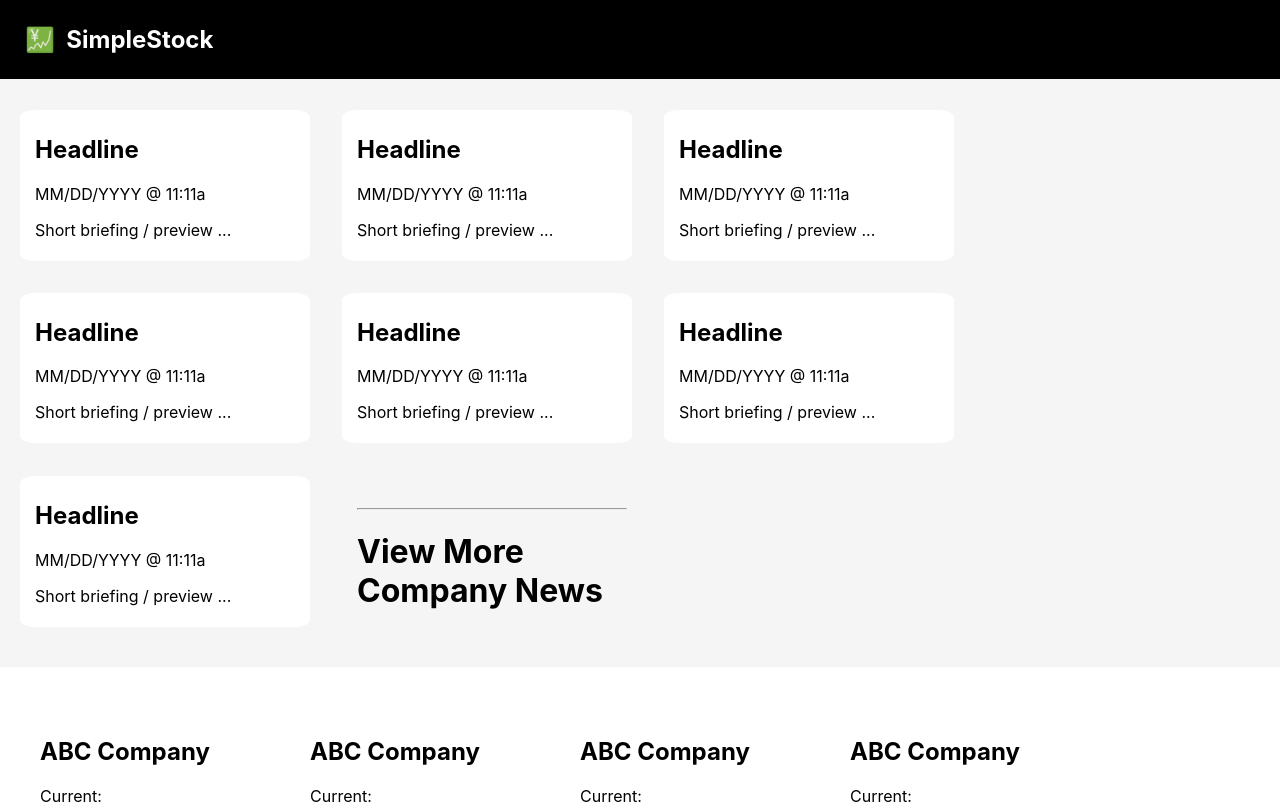
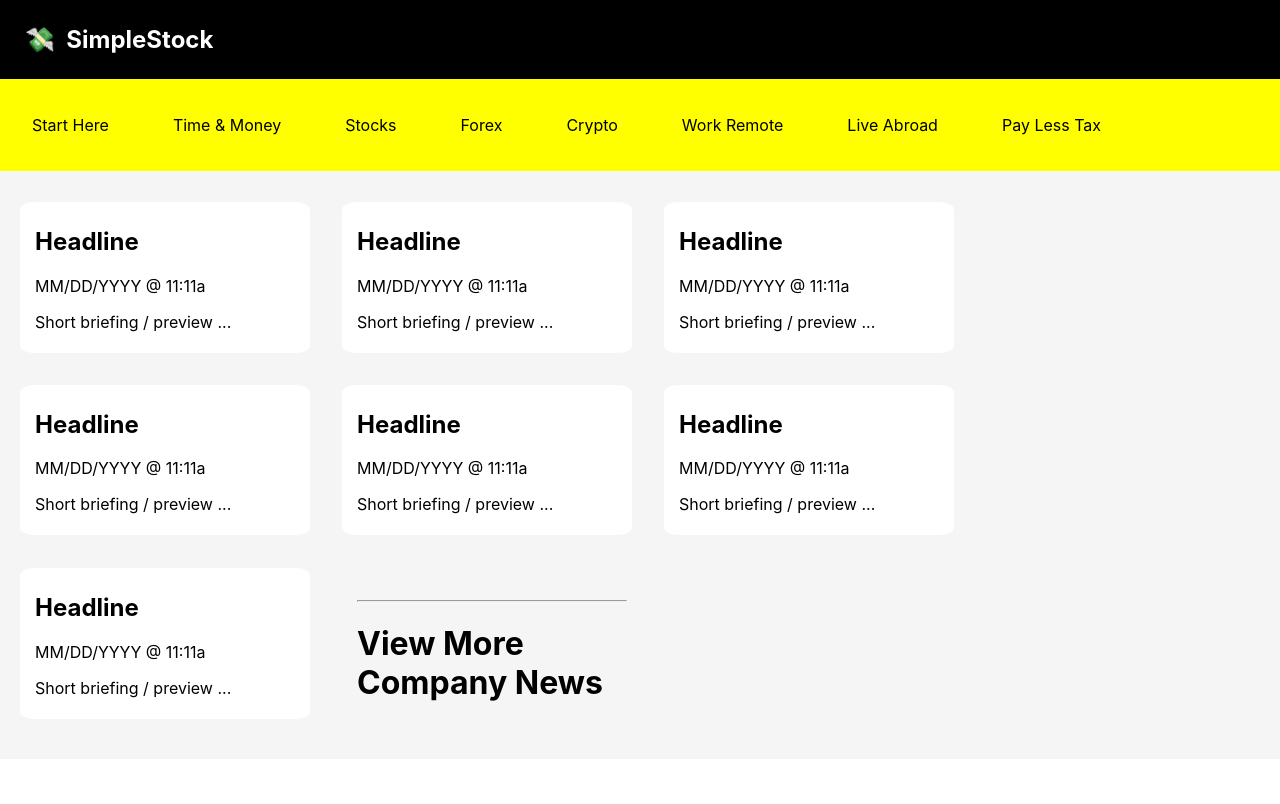
Before and after one commit to xmd404/simple-stock, a React (Create React App) app: page / in a window 1280 px wide. Shown: the top 804 px of the page. Built offline with nearby package versions, Linux system fonts and the light colour scheme.

Commit message:
add links to navbar

```diff
--- a/src/components/navbar/navbar.js
+++ b/src/components/navbar/navbar.js
@@ -7,11 +7,33 @@ const NavbarStyle = {
   backgroundColor: '#000',
 };
 
+const MenuStyle = {
+  backgroundColor: 'yellow',
+};
+
+const LinkStyle = {
+  height: '100%',
+  display: 'inline-block',
+  padding: '1.25em 2.00em',
+};
+
 const Navbar = () =>
-  <div style={NavbarStyle}>
-    <h2>
-      <span role='img' aria-label='stock chart emoji'>💹 &nbsp;</span>SimpleStock
-    </h2>
+  <div>
+    <div style={NavbarStyle}>
+      <h2>
+        <span role='img' aria-label='money with wings emoji'>💸 &nbsp;</span>SimpleStock
+      </h2>
+    </div>
+    <div style={MenuStyle}>
+      <p style={LinkStyle}>Start Here</p>
+      <p style={LinkStyle}>Time & Money</p>
+      <p style={LinkStyle}>Stocks</p>
+      <p style={LinkStyle}>Forex</p>
+      <p style={LinkStyle}>Crypto</p>
+      <p style={LinkStyle}>Work Remote</p>
+      <p style={LinkStyle}>Live Abroad</p>
+      <p style={LinkStyle}>Pay Less Tax</p>
+    </div>
   </div>
 
 export default Navbar;
```
